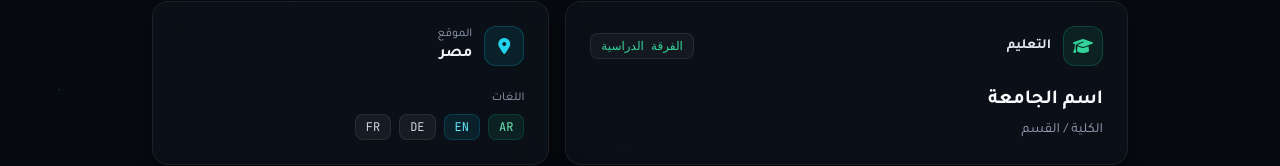
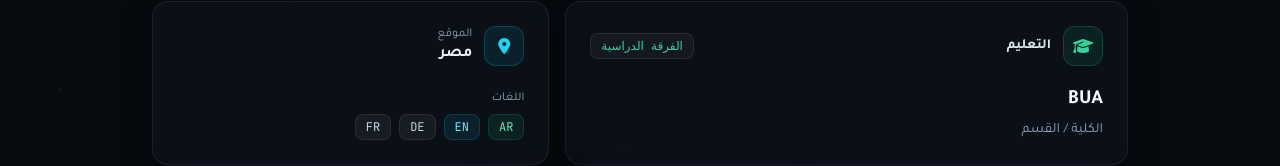
Before and after one commit to S7S-glitch/Hassan-Alaa, a plain HTML site: page index.html in a window 1280 px wide. Shown: the part 636-802 px from the top of the page. Drawn offline with nearby package versions, Linux system fonts and the light colour scheme.

Commit message:
Update index.html

```diff
--- a/index.html
+++ b/index.html
@@ -395,10 +395,10 @@
             },
             education: {
                 university: {
-                    ar: "اسم الجامعة",
-                    en: "University Name",
-                    de: "Name der Universität",
-                    fr: "Nom de l'Université"
+                    ar: "BUA",
+                    en: "BUA",
+                    de: "BUA",
+                    fr: "BUA"
                 },
                 faculty: {
                     ar: "الكلية / القسم",
```
